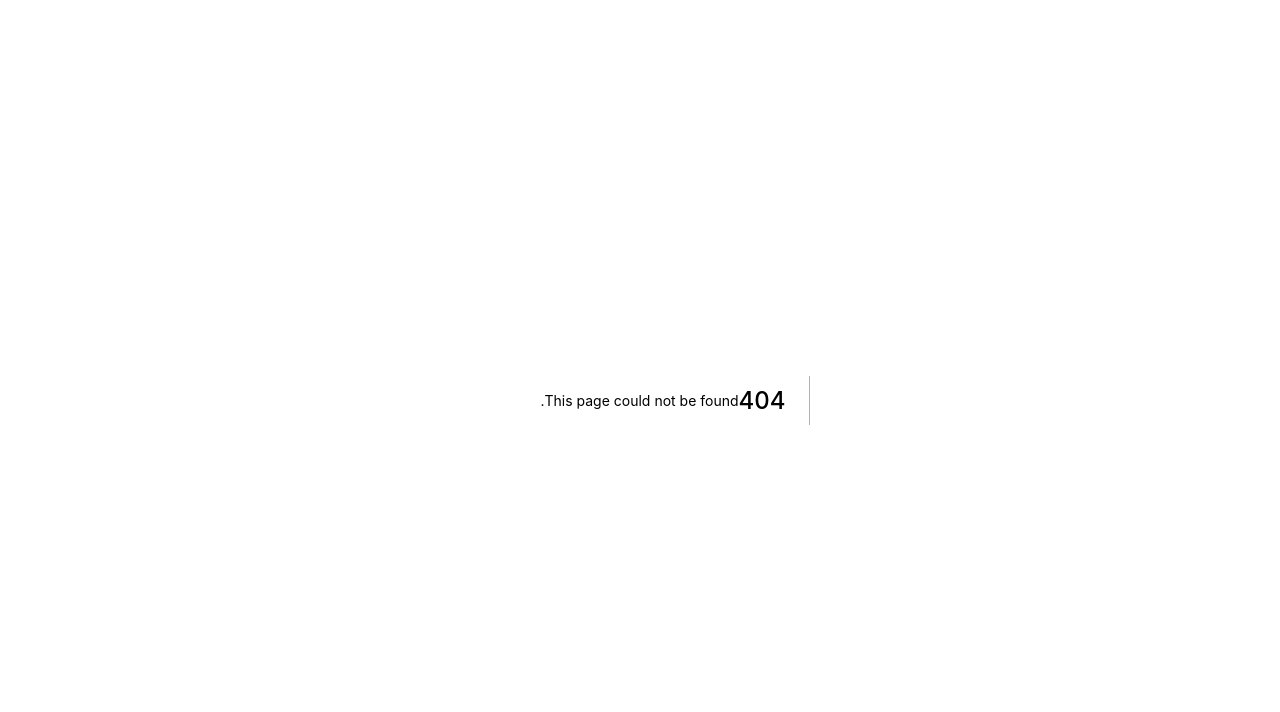
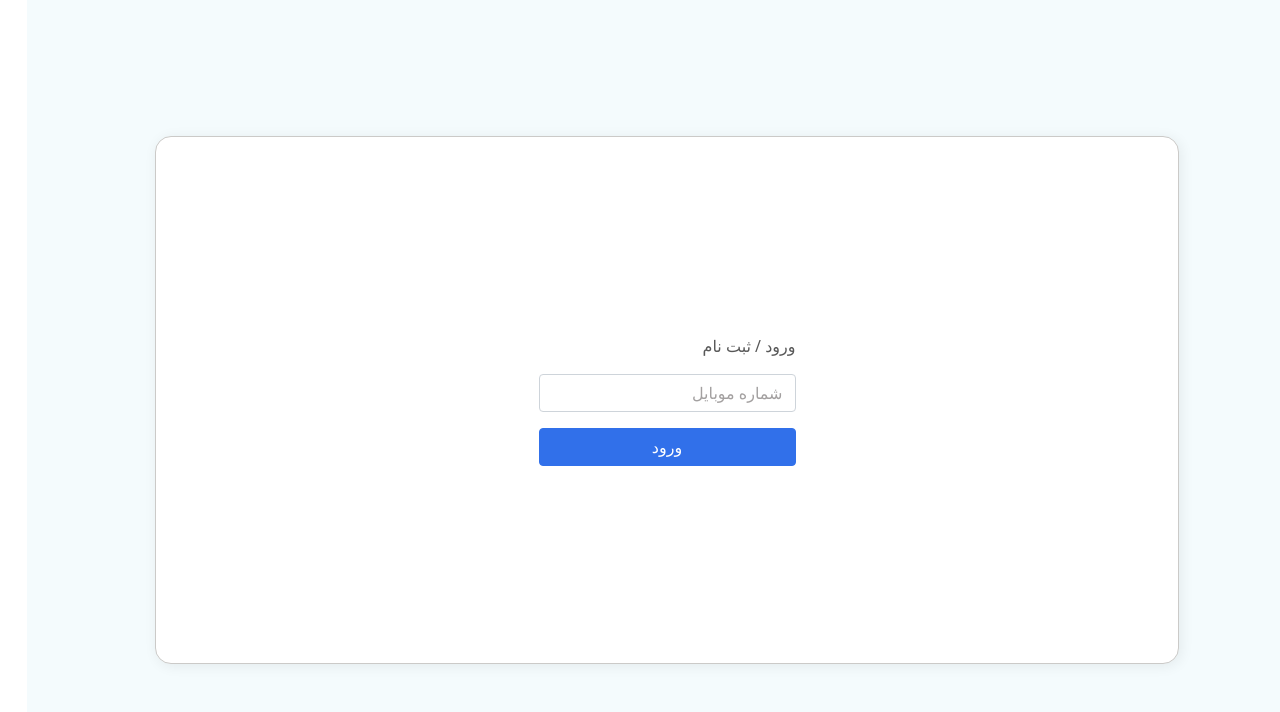
Before and after one commit to zahrafarrokhi/next_react_project, a Next.js app: page /auth/login in a window 1280 px wide. Before the commit this address had no page. Shown: the top 712 px of the page. Built offline with nearby package versions, Linux system fonts and the light colour scheme.

Commit message:
Add login and style

```diff
--- /dev/null
+++ b/pages/auth/login.jsx
@@ -0,0 +1,28 @@
+import React from "react";
+import Layout from '../../components/Layout';
+import styles from '../../styles/Login.module.scss';
+
+function login() {
+
+  return(
+    <div className={`d-flex flex-column ${styles.cnt}`}>
+     <div className="d-flex flex-column">
+       <div className={`w-100 ${styles.loginlabel}`}>
+
+         <label htmlFor="">ورود / ثبت نام</label>
+       </div>
+       <div className={`d-flex d-row ${styles.phonecnt}`}>
+         <input type="text" placeholder="شماره موبایل" className={`form-control `}/></div>
+         <div className={`w-100 `}>
+          <button className={`btn btn-primary w-100 ${styles.loginbtn} `}>ورود</button>
+        </div>
+     </div>
+
+    </div>
+  )
+}
+login.getLayout = (page) => (
+  <Layout>{page}</Layout>
+);
+
+export default login;
--- /dev/null
+++ b/styles/Login.module.scss
@@ -0,0 +1,28 @@
+@import './colors';
+@import './bootstrap-imports';
+
+// .cnt{
+//   width: 85%;
+//   @include media-breakpoint-up(md) {
+//     width: 17em !important;
+//   }
+// }
+
+.phonecnt{
+  margin: 1em 0;
+  width: 100%;
+}
+.phone{
+  width: 100% !important;
+  &::placeholder {
+    color: $gray-200;
+  }
+}
+
+.loginlabel{
+  width: 100%;
+}
+.loginbtn{
+width: 100%;
+border-radius: 4px;
+}
```
